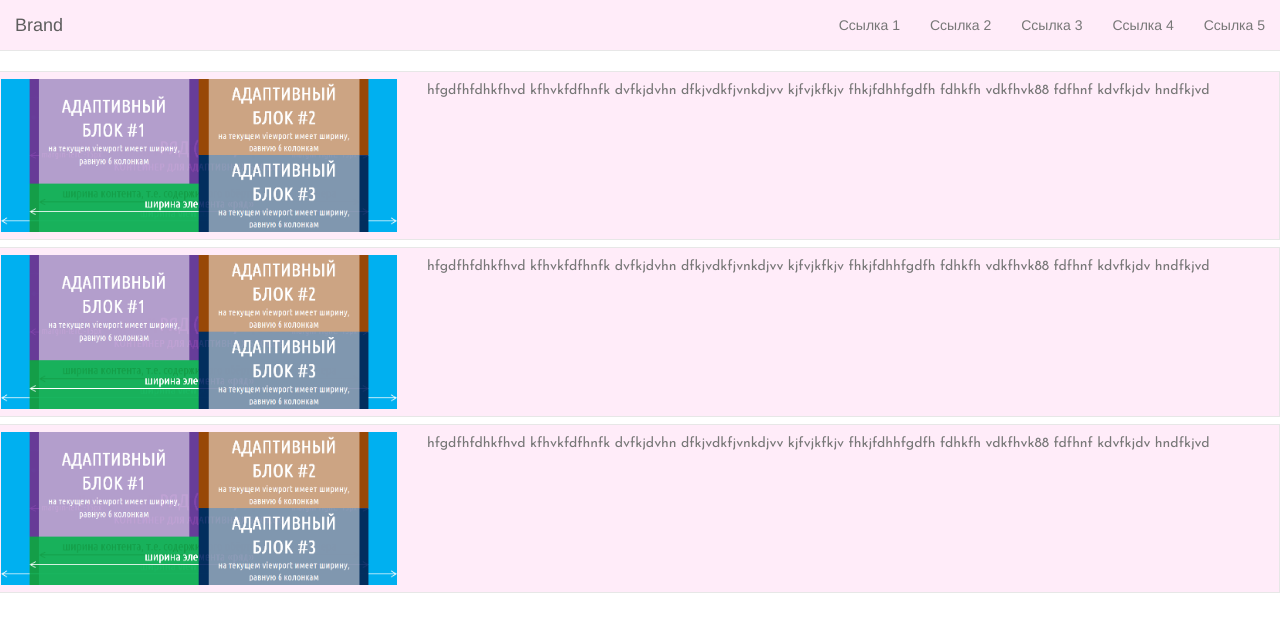
After one commit to aglazko/mysite, a Django app: page /place_list/ in a window 1280 px wide. The commit adds this page. Shown: the top 632 px of the page. Run offline with Django 3.2, Linux system fonts and the light colour scheme; some libraries are stand-ins or nearby versions.

Commit message:
index page, place list page

```diff
--- /dev/null
+++ b/site_app/static/main.css
@@ -0,0 +1,41 @@
+/*body {*/
+    /*padding-top: 70px;*/
+/*}*/
+/*:target:before {*/
+    /*display: block;*/
+    /*content: " ";*/
+    /*margin-top: -70px;*/
+    /*height: 70px;*/
+    /*visibility: hidden;*/
+/*}*/
+body{
+    background-color: #ddc3f8;
+    width: 100%;
+}
+img{
+    width: 100%;
+    height: 100%;
+    object-fit: contain;
+}
+.container-fluid{
+    background-color: #ffecf9;
+}
+.row .row{
+    background-color: #ffecf9;
+    width: 100%;
+    padding-right: 15px;
+    padding-left: 15px;
+    margin-bottom: 7px;
+    padding-top: 7px;
+    padding-bottom: 7px;
+    border: 1px solid #e7e7e7;
+}
+#A:link{
+    font-family: 'Josefin Sans', sans-serif;
+    text-decoration: none;
+    color: #777;
+}
+#A:visited { text-decoration: none; color: #777;
+    font-family: 'Josefin Sans', sans-serif;;}
+#A:active { text-decoration: none; color: #777;
+    font-family: font-family: 'Josefin Sans', sans-serif;}
--- /dev/null
+++ b/site_app/templates/site_app/index.html
@@ -0,0 +1,39 @@
+<!DOCTYPE html>
+{% load static %}
+<html lang="en" xmlns="http://www.w3.org/1999/html">
+<head>
+    <link rel="stylesheet" href="https://use.fontawesome.com/releases/v5.8.2/css/all.css" integrity="sha384-oS3vJWv+0UjzBfQzYUhtDYW+Pj2yciDJxpsK1OYPAYjqT085Qq/1cq5FLXAZQ7Ay" crossorigin="anonymous">
+    <link href="https://fonts.googleapis.com/css?family=Josefin+Sans&display=swap" rel="stylesheet">
+    <link rel="stylesheet" href="{% static 'main.css' %}">
+    <link rel="stylesheet" href="{% static 'bootstrap-3.4.1-dist/css/bootstrap.min.css' %}">
+    <meta charset="UTF-8">
+    <title>Title</title>
+</head>
+<body>
+<!-- Классы navbar и navbar-default -->
+<nav class="navbar navbar-default navbar-static-top">
+    <!-- Контейнер -->
+    <div class="container-fluid">
+        <!-- Заголовок -->
+        <div class="navbar-header">
+            <a class="navbar-brand" href="#">Brand</a>
+        </div>
+        <!-- Основная часть меню -->
+        <div class="collapse navbar-collapse" id="navbar-main">
+
+            <!-- Содержимое основной части -->
+            <ul class="nav navbar-nav navbar-right">
+                <li><a href="#">Ссылка 1 <span class="sr-only">(current)</span></a></li>
+                <li><a href="#">Ссылка 2</a></li>
+                <li><a href="#">Ссылка 3</a></li>
+                <li><a href="#">Ссылка 4</a></li>
+                <li><a href="#">Ссылка 5</a></li>
+            </ul>
+
+        </div>
+    </div>
+</nav>
+{% block content %}
+{% endblock %}
+</body>
+</html>
--- a/site_app/templates/site_app/place_list.html
+++ b/site_app/templates/site_app/place_list.html
@@ -1,22 +1,20 @@
-<!DOCTYPE html>
+
+{% extends 'site_app/index.html' %}
 {% load static %}
-<html lang="en">
-<head>
-    <link rel="stylesheet" href="{% static 'bootstrap-3.4.1-dist/css/bootstrap.min.css' %}">
-    <meta charset="UTF-8">
-    <title>Title</title>
-</head>
-<body>
-    {% for place in flats %}
-    <div>
-        <h1>{{ place.heading }}</h1>
-        <p>District: {{ place.district }}</p>
-        <p>Cost of m2: {{ place.cost_of_place }}</p>
-        <p>Elevator: {{ place.elevator }}</p>
-        <p>Description: {{ place.description }}</p>
-        <p>Total size: {{ place.total_size }}</p>
-        <p>Living size: </p>
+
+{% block content %}
+<div class="row">
+    <div class="row">
+        <div class="col-md-4"><a href="#"><img src="{% static "s11.png" %}"></a></div>
+        <div class="col-md-8"><a href="#" id="A">hfgdfhfdhkfhvd kfhvkfdfhnfk dvfkjdvhn dfkjvdkfjvnkdjvv kjfvjkfkjv fhkjfdhhfgdfh fdhkfh vdkfhvk88 fdfhnf kdvfkjdv hndfkjvd</a></div>
     </div>
-    {% endfor %}
-</body>
-</html>
+    <div class="row">
+        <div class="col-md-4"><a href="#"><img src="{% static "s11.png" %}"></a></div>
+        <div class="col-md-8"><a href="#" id="A">hfgdfhfdhkfhvd kfhvkfdfhnfk dvfkjdvhn dfkjvdkfjvnkdjvv kjfvjkfkjv fhkjfdhhfgdfh fdhkfh vdkfhvk88 fdfhnf kdvfkjdv hndfkjvd</a></div>
+    </div>
+    <div class="row">
+        <div class="col-md-4"><a href="#"><img src="{% static "s11.png" %}"></a></div>
+        <div class="col-md-8"><a href="#" id="A">hfgdfhfdhkfhvd kfhvkfdfhnfk dvfkjdvhn dfkjvdkfjvnkdjvv kjfvjkfkjv fhkjfdhhfgdfh fdhkfh vdkfhvk88 fdfhnf kdvfkjdv hndfkjvd</a></div>
+    </div>
+</div>
+{% endblock %}
--- a/site_app/urls.py
+++ b/site_app/urls.py
@@ -3,5 +3,6 @@ from . import views
 
 
 urlpatterns = [
-    url(r'^$', views.place_list, name='place_list'),
+    url(r'^$', views.index, name='index'),
+    url('place_list/',views.place_list, name='place_list')
 ]
--- a/site_app/views.py
+++ b/site_app/views.py
@@ -4,9 +4,9 @@ from .models import Flat, House, Room
 # Create your views here.
 
 
+def index(request):
+    return render(request, 'site_app/index.html')
+
+
 def place_list(request):
-    # flats = []
-    # for f in Flat.objects.all():
-    #     flats.append(f)
-    flats = Flat.objects.all()
-    return render(request, 'site_app/place_list.html', {'flats': flats})
+    return render(request, 'site_app/place_list.html')
```
Also changed, not shown: site_app/static/s11.png (added).
